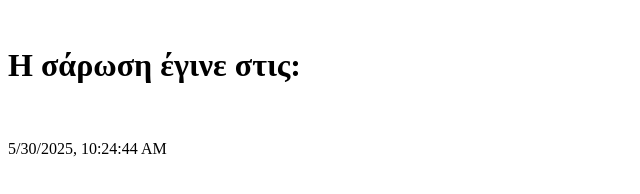
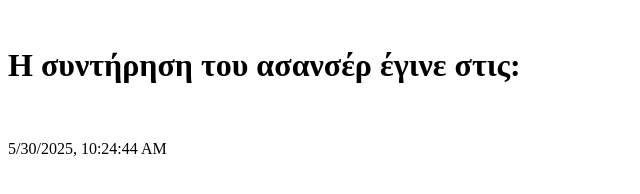
Before and after one commit to MITHA1969/-timestamp-page, a plain HTML site: page index.html in a window 1280 px wide. Shown: the whole page, without its empty margins (0-640 px from the left). Drawn offline with Linux system fonts and the light colour scheme.

Commit message:
Update index.html

```diff
--- a/index.html
+++ b/index.html
@@ -6,7 +6,7 @@
   <title>Χρονοσήμανση Σάρωσης</title>
 </head>
 <body>
-  <h1>Η σάρωση έγινε στις:</h1>
+  <h1>Η συντήρηση του ασανσέρ έγινε στις:</h1>
   <p id="timestamp"></p>
 
   <script>
```
